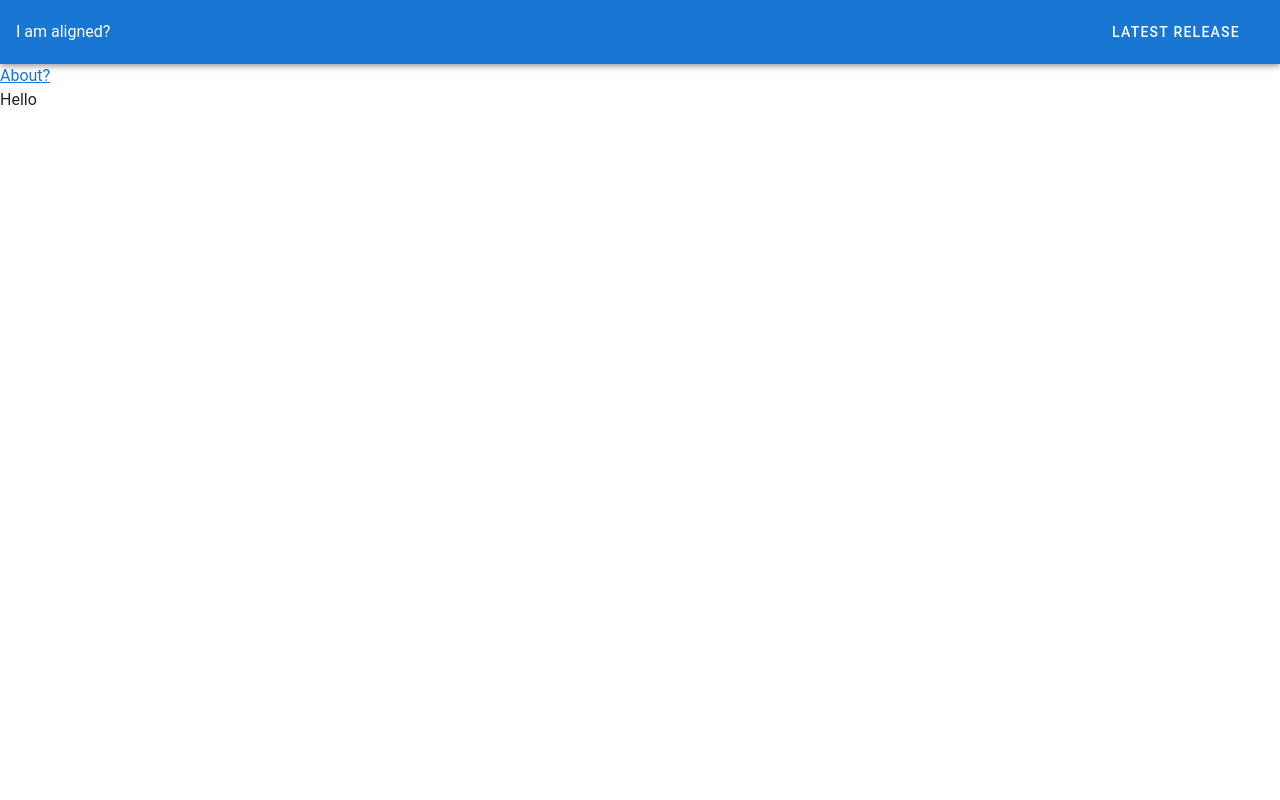
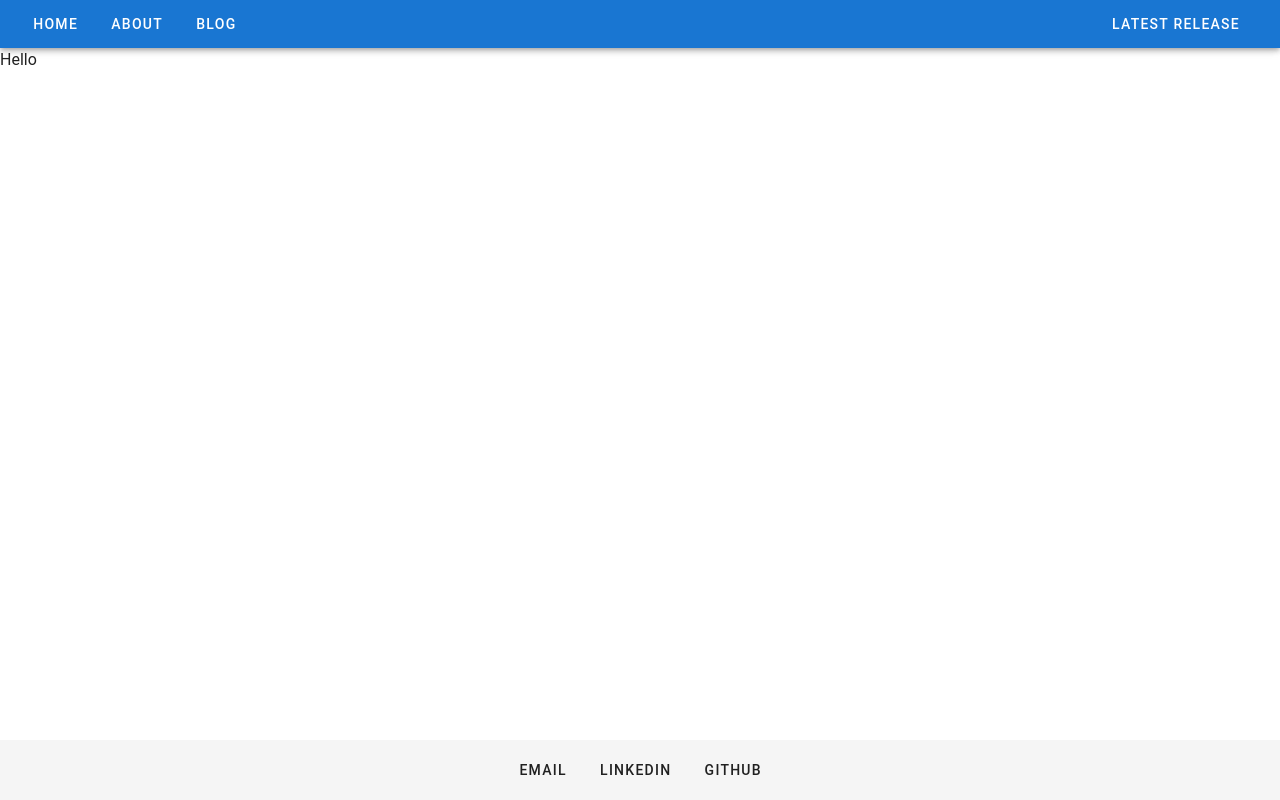
Before and after one commit to drTricked/InternshipKnowledge, a Vue app in the folder internship-knowledge/: page / in a window 1280 px wide. Built offline with nearby package versions, Linux system fonts and the light colour scheme; the HTML template or start-up script is replaced by a standard one.

Commit message:
Adds initial Header and Footer

```diff
--- a/internship-knowledge/src/App.vue
+++ b/internship-knowledge/src/App.vue
@@ -1,34 +1,25 @@
 <template>
   <v-app>
-    <v-app-bar app color="primary" dark>
-      <div class="d-flex align-center">
-        I am aligned?
-      </div>
-
-      <v-spacer></v-spacer>
-
-      <v-btn
-        href="https://github.com/vuetifyjs/vuetify/releases/latest"
-        target="_blank"
-        text
-      >
-        <span class="mr-2">Latest Release</span>
-        <v-icon>mdi-open-in-new</v-icon>
-      </v-btn>
-    </v-app-bar>
+    <Header />
 
     <v-main>
-      <router-link to="/About">About? </router-link>
       <router-view />
     </v-main>
+
+    <Footer />
   </v-app>
 </template>
 
 <script>
+  import Header from "./components/Header";
+  import Footer from "./components/Footer";
   export default {
     name: "App",
 
-    components: {},
+    components: {
+      Header,
+      Footer,
+    },
 
     data: () => ({
       //
--- /dev/null
+++ b/internship-knowledge/src/components/Footer.vue
@@ -0,0 +1,17 @@
+<template>
+  <v-footer padless>
+    <v-col class="text-center" cols="6" offset="3">
+      <!-- need to change this into links -->
+      <!-- TODO: set up links -->
+      <v-btn text>email</v-btn>
+      <v-btn text>linkedin</v-btn>
+      <v-btn text>github</v-btn>
+    </v-col>
+  </v-footer>
+</template>
+
+<script>
+  export default {};
+</script>
+
+<style></style>
--- /dev/null
+++ b/internship-knowledge/src/components/Header.vue
@@ -0,0 +1,37 @@
+<template>
+  <v-app-bar app dense color="primary" dark>
+    <div class="d-flex align-center">
+      <v-btn text>
+        <router-link class="r-link" to="/">Home</router-link>
+      </v-btn>
+      <v-btn text>
+        <router-link class="r-link" to="/About">About</router-link>
+      </v-btn>
+      <v-btn text>
+        <router-link class="r-link" to="/Blog">Blog</router-link>
+      </v-btn>
+    </div>
+
+    <v-spacer></v-spacer>
+
+    <v-btn
+      href="https://github.com/vuetifyjs/vuetify/releases/latest"
+      target="_blank"
+      text
+    >
+      <span class="mr-2">Latest Release</span>
+      <v-icon>mdi-open-in-new</v-icon>
+    </v-btn>
+  </v-app-bar>
+</template>
+
+<script>
+  export default {};
+</script>
+
+<style lang="scss" scoped>
+  .r-link {
+    color: white;
+    text-decoration: none;
+  }
+</style>
```
